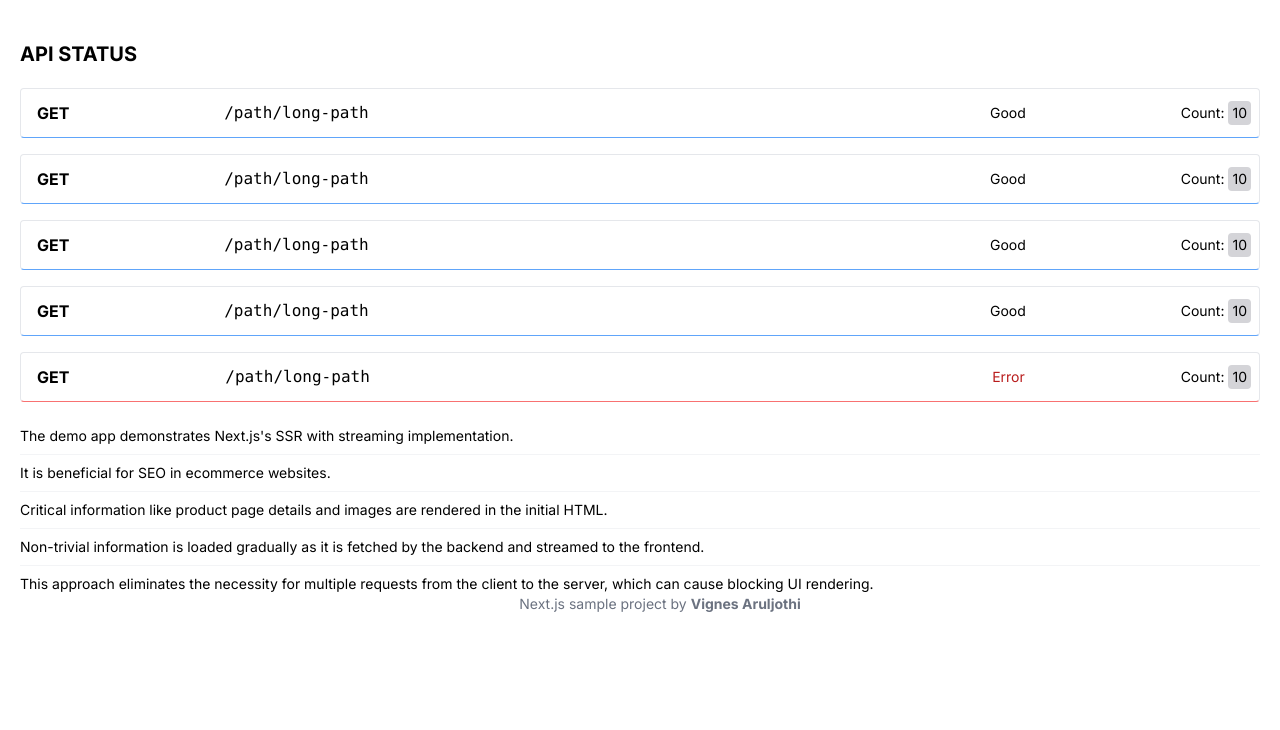
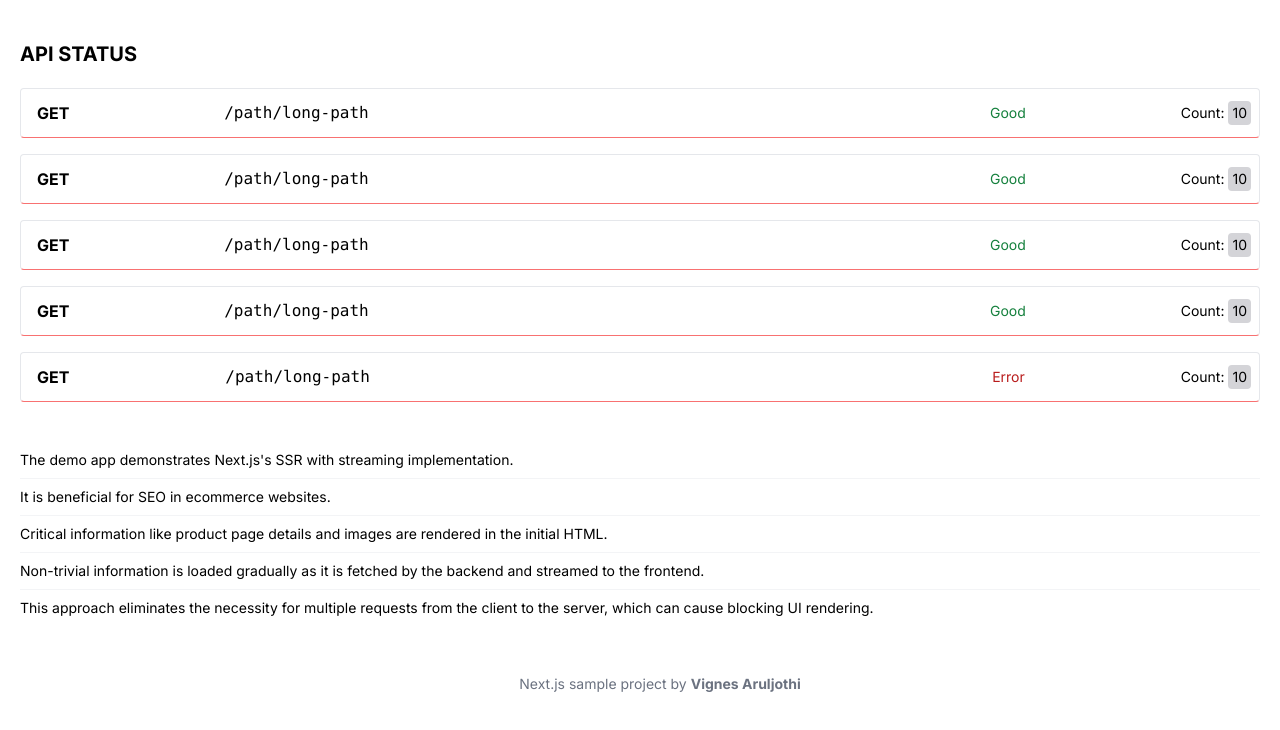
Before and after one commit to vignesarul/nextjs-ssr-streaming, a Next.js app: page / in a window 1280 px wide. Shown: the top 730 px of the page. Built offline with nearby package versions, Linux system fonts and the light colour scheme.

Commit message:
fix(frontend): footer styling

```diff
--- a/src/app/components/status.tsx
+++ b/src/app/components/status.tsx
@@ -3,7 +3,7 @@ export default async function Status() {
     const values: Array<string> = ['Good', 'Error'];
     const index: number = Math.floor(Math.random() * 2);
     return (
-        <div className="flex space-x-1 items-center text-sm">
+        <div className="flex space-x-1 items-center text-sm text-red-700 text-green-700">
             <div className={`text-${index === 0 ? 'green-700': 'red-700'}`}>{values[index]}</div>
         </div>
 
--- a/src/app/page.tsx
+++ b/src/app/page.tsx
@@ -4,7 +4,7 @@ import Status from "@/app/components/status";
 
 export default function Home() {
   return (
-      <div className="p-5 h-screen">
+      <div className="p-5">
           <header className="my-5 uppercase font-bold text-xl">
               <div>Api status</div>
           </header>
@@ -29,7 +29,7 @@ export default function Home() {
               }
 
 
-              <div>
+              <div className="pt-6">
                   <ul role="list" className="divide-y divide-gray-100 text-sm space-y-2">
                       <li className="pt-2"> The demo app demonstrates Next.js&apos;s SSR with streaming implementation.</li>
                       <li className="pt-2"> It is beneficial for SEO in ecommerce websites. </li>
@@ -39,7 +39,7 @@ export default function Home() {
                   </ul>
               </div>
           </main>
-          <footer className="text-center w-screen text-gray-500 text-sm pb-5">
+          <footer className="text-center w-screen text-gray-500 text-sm pt-14 pb-4">
               Next.js sample project by <a href="https://www.toptal.com/resume/vignes-aruljothi" className="text-gray-500 decoration-0 font-bold">Vignes Aruljothi</a>
           </footer>
       </div>
```
Also changed, not shown: 1 other file (tests, documents, lock files or other folders).
